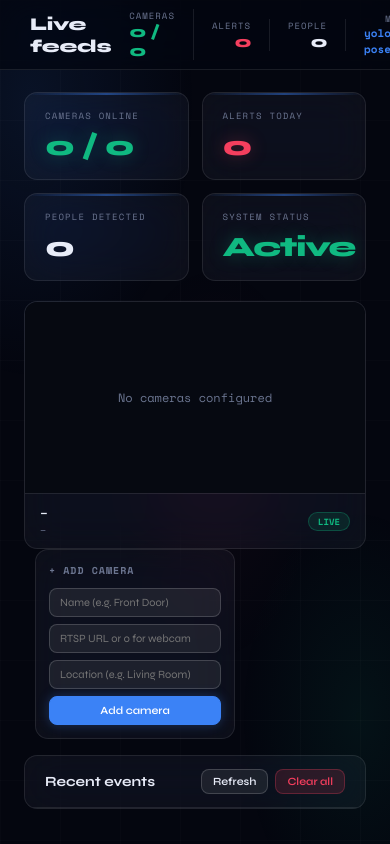
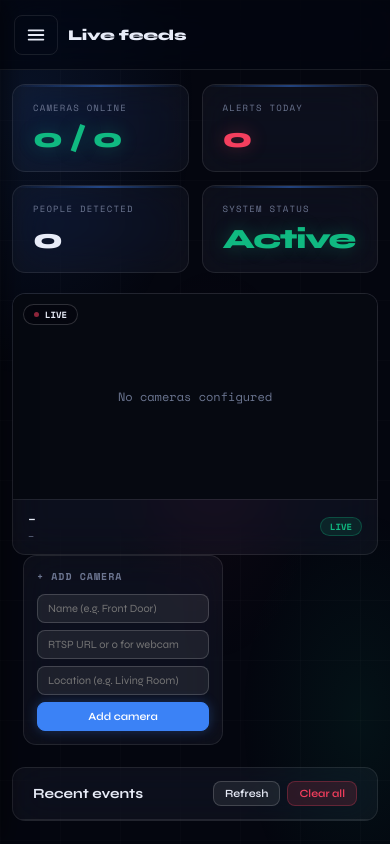
Before and after one commit to salehuddiniwan/FYP1_HomeShield, a Flask app: page / in a window 390 px wide. Run offline with Flask 3, Linux system fonts and the light colour scheme; data that the repository does not hold is empty; parts of the project's set-up code (start-up, migrations or seed data) failed here and were passed over; some libraries are stand-ins or nearby versions.

Commit message:
Mobile responsive nav fixed

```diff
--- a/templates/index.html
+++ b/templates/index.html
@@ -132,7 +132,7 @@ body::after{
   backdrop-filter:var(--blur);-webkit-backdrop-filter:var(--blur);
   border-bottom:1px solid var(--glass-border);
   display:flex;align-items:center;justify-content:space-between;
-  padding:0 30px;z-index:100;
+  padding:0 30px;z-index:100;gap:12px;
 }
 .topbar-title{font-size:18px;font-weight:800;letter-spacing:-0.3px}
 .topbar-stats{display:flex;align-items:center;gap:0}
@@ -143,6 +143,29 @@ body::after{
 .topbar-stat:not(:last-child){border-right:1px solid var(--glass-border)}
 .topbar-stat .ts-label{font-size:9px;color:var(--text-dim);font-family:'Space Mono',monospace;text-transform:uppercase;letter-spacing:1px}
 .topbar-stat .ts-val{font-size:16px;font-weight:800;letter-spacing:-0.5px}
+
+/* Hamburger button — hidden on desktop, shown on mobile */
+.burger-btn{
+  display:none;
+  background:transparent;border:1px solid var(--glass-border);
+  color:var(--text);padding:8px 10px;border-radius:8px;
+  cursor:pointer;align-items:center;justify-content:center;
+  transition:background 0.15s, border-color 0.15s;
+  flex-shrink:0;
+}
+.burger-btn:hover{background:var(--surface-mid);border-color:rgba(59,130,246,0.5)}
+.burger-btn:active{transform:scale(0.95)}
+
+/* Backdrop behind the sidebar on mobile — tap to close */
+.sidebar-backdrop{
+  display:none;
+  position:fixed;inset:0;
+  background:rgba(0,0,0,0.55);
+  backdrop-filter:blur(2px);
+  z-index:199;
+  opacity:0;transition:opacity 0.2s;
+}
+.sidebar-backdrop.show{display:block;opacity:1}
 
 /* ══ MAIN ══ */
 .main{margin-left:var(--sidebar-w);padding-top:var(--topbar-h);min-height:100vh;position:relative;z-index:1}
@@ -390,16 +413,40 @@ select{
 ::-webkit-scrollbar-thumb:hover{background:rgba(255,255,255,0.16)}
 
 @media(max-width:900px){
-  .sidebar{width:220px;transform:translateX(-220px);transition:transform .25s}
+  .sidebar{
+    width:260px;
+    transform:translateX(-260px);
+    transition:transform .25s ease;
+    z-index:200;
+    box-shadow:4px 0 24px rgba(0,0,0,0.5);
+  }
   .sidebar.open{transform:translateX(0)}
   .topbar,.main{left:0;margin-left:0}
+  .topbar{padding:0 14px;gap:10px}
+  .burger-btn{display:inline-flex}
+  .topbar-title{font-size:15px;flex:1;min-width:0;white-space:nowrap;overflow:hidden;text-overflow:ellipsis}
+  .topbar-stats{gap:0}
+  .topbar-stat{padding:0 10px}
+  .topbar-stat .ts-val{font-size:14px}
+  .topbar-stat .ts-label{font-size:8px}
+  .content{padding:14px 12px}
   .metrics{grid-template-columns:repeat(2,1fr)}
   .live-layout{flex-direction:column}
   .live-divider{display:none}
   .hero-col,.thumb-col{width:100%!important;min-width:0}
-  .thumb-col{flex-direction:row;overflow-x:auto}
-  .thumb-card{min-width:200px}
+  .thumb-col{flex-direction:row;overflow-x:auto;padding-bottom:6px}
+  .thumb-card{min-width:200px;flex-shrink:0}
   .settings-grid{grid-template-columns:1fr}
+  .persons-layout{grid-template-columns:1fr}
+  .persons-grid{grid-template-columns:repeat(auto-fill,minmax(140px,1fr));gap:10px}
+}
+
+/* Very small screens — hide topbar stats to make room for title */
+@media(max-width:520px){
+  .topbar-stat:nth-child(3){display:none}
+}
+@media(max-width:420px){
+  .topbar-stats{display:none}
 }
 </style>
 </head>
@@ -413,7 +460,7 @@ select{
       <circle cx="16" cy="15" r="4" fill="rgba(59,130,246,0.22)"/>
       <path d="M16 12v4m-2-2h4" stroke="#3b82f6" stroke-width="1.6" stroke-linecap="round"/>
     </svg>
-    <div>HomeShield <span class="ver">v1.0</span></div>
+    <div>HomeShield</div>
   </div>
 
   <span class="sidebar-section">Monitor</span>
@@ -454,14 +501,19 @@ select{
 
 <!-- ══ TOPBAR ══ -->
 <header class="topbar">
+  <button class="burger-btn" id="burgerBtn" aria-label="Toggle menu" onclick="toggleSidebar()">
+    <svg viewBox="0 0 24 24" fill="none" width="22" height="22"><path d="M4 7h16M4 12h16M4 17h16" stroke="currentColor" stroke-width="2" stroke-linecap="round"/></svg>
+  </button>
   <div class="topbar-title" id="topbarTitle">Live feeds</div>
   <div class="topbar-stats">
     <div class="topbar-stat"><div class="ts-label">Cameras</div><div class="ts-val" style="color:var(--success)" id="tb-cameras">–</div></div>
     <div class="topbar-stat"><div class="ts-label">Alerts</div><div class="ts-val" style="color:var(--danger)" id="tb-alerts">–</div></div>
     <div class="topbar-stat"><div class="ts-label">People</div><div class="ts-val" id="tb-people">–</div></div>
-    <div class="topbar-stat"><div class="ts-label">Model</div><div class="ts-val" id="tb-model" style="font-size:11px;letter-spacing:0;color:var(--primary);font-family:'Space Mono',monospace">–</div></div>
   </div>
 </header>
+
+<!-- Mobile sidebar backdrop -->
+<div class="sidebar-backdrop" id="sidebarBackdrop" onclick="closeSidebar()"></div>
 
 <!-- ══ MAIN ══ -->
 <main class="main">
@@ -816,9 +868,12 @@ select{
         <h3>About HomeShield</h3>
         <p style="font-size:12px;color:var(--text-dim);line-height:1.9;font-family:'Space Mono',monospace">
           HomeShield is an intelligent, machine learning-powered CCTV surveillance system designed to protect the most vulnerable members of your household — the elderly and young children.<br><br>
-          It uses YOLOv8-Pose for GPU-accelerated person detection and skeleton keypoint estimation, with a rule-based engine for fall detection and activity classification.<br><br>
-          <span style="color:var(--text)">Version:</span> 1.0<br>
-          <span style="color:var(--text)">Developer:</span> [Your Name]<br>
+          It uses YOLOv8-Pose for GPU-accelerated person detection and skeleton keypoint estimation, with a rule-based engine for fall detection and activity classification. InsightFace powers face recognition for identifying registered family members and flagging intruders.<br><br>
+          <span style="color:var(--text)">Version:</span> 1.4.0<br>
+          <span style="color:var(--text)">Developers:</span><br>
+          &nbsp;&nbsp;• Mohammad Salehuddin bin Iwan<br>
+          &nbsp;&nbsp;• Mohammad Adli bin Tamrin<br>
+          <span style="color:var(--text)">Supervisor:</span> Andi Fitriah binti Abdul Kadir<br>
           <span style="color:var(--text)">Institution:</span> IIUM KICT
         </p>
       </div>
@@ -860,7 +915,39 @@ function showPage(page, btn) {
   if (page === 'persons') { loadPersons(); loadIntruders(); populatePersonCameraSelect(); }
   else { stopFacePreview(); }
   if (page === 'settings') { loadSettings(); loadCameraList(); }
-}
+  // Auto-close the sidebar on mobile after picking a page
+  if (window.innerWidth <= 900) closeSidebar();
+}
+
+// ── Mobile sidebar toggle ────────────────────────────────────
+function toggleSidebar() {
+  const sb = document.querySelector('.sidebar');
+  const bd = document.getElementById('sidebarBackdrop');
+  if (!sb || !bd) return;
+  const willOpen = !sb.classList.contains('open');
+  sb.classList.toggle('open', willOpen);
+  bd.classList.toggle('show', willOpen);
+  // Prevent background scroll while the drawer is open
+  document.body.style.overflow = willOpen ? 'hidden' : '';
+}
+function closeSidebar() {
+  const sb = document.querySelector('.sidebar');
+  const bd = document.getElementById('sidebarBackdrop');
+  if (!sb || !bd) return;
+  sb.classList.remove('open');
+  bd.classList.remove('show');
+  document.body.style.overflow = '';
+}
+// Close on Escape key
+document.addEventListener('keydown', e => {
+  if (e.key === 'Escape' && document.querySelector('.sidebar')?.classList.contains('open')) {
+    closeSidebar();
+  }
+});
+// Auto-close if window is resized back to desktop width
+window.addEventListener('resize', () => {
+  if (window.innerWidth > 900) closeSidebar();
+});
 
 function toggleSystem() {
   const btn = document.getElementById('toggleBtn');
```
